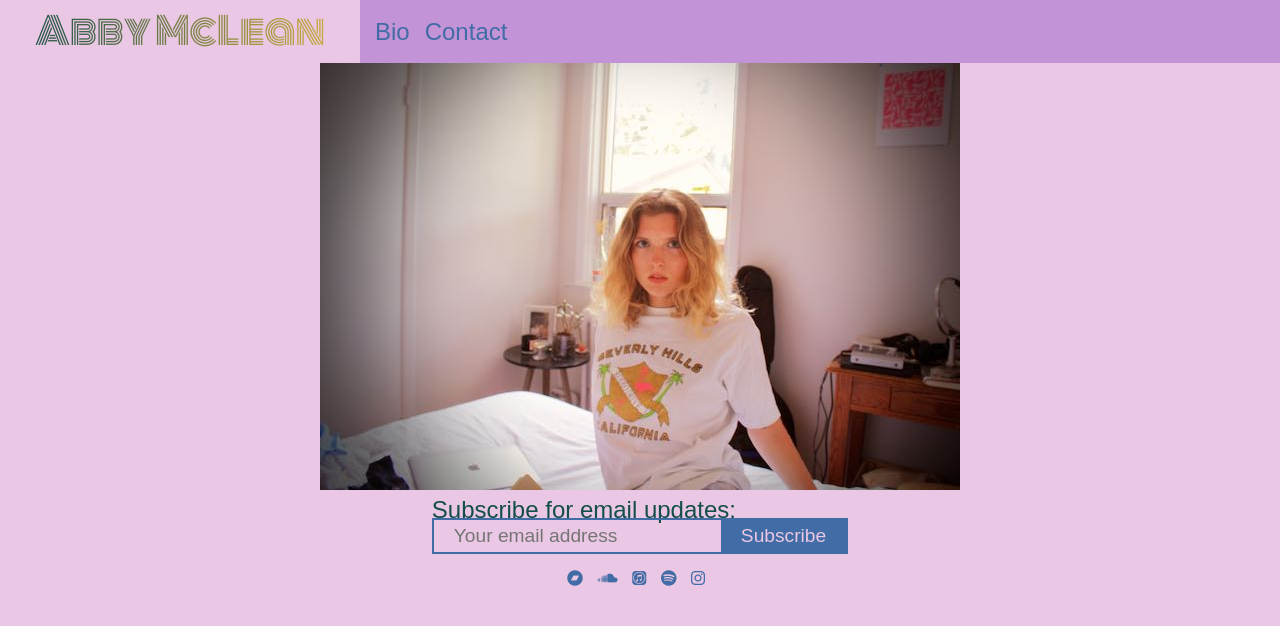
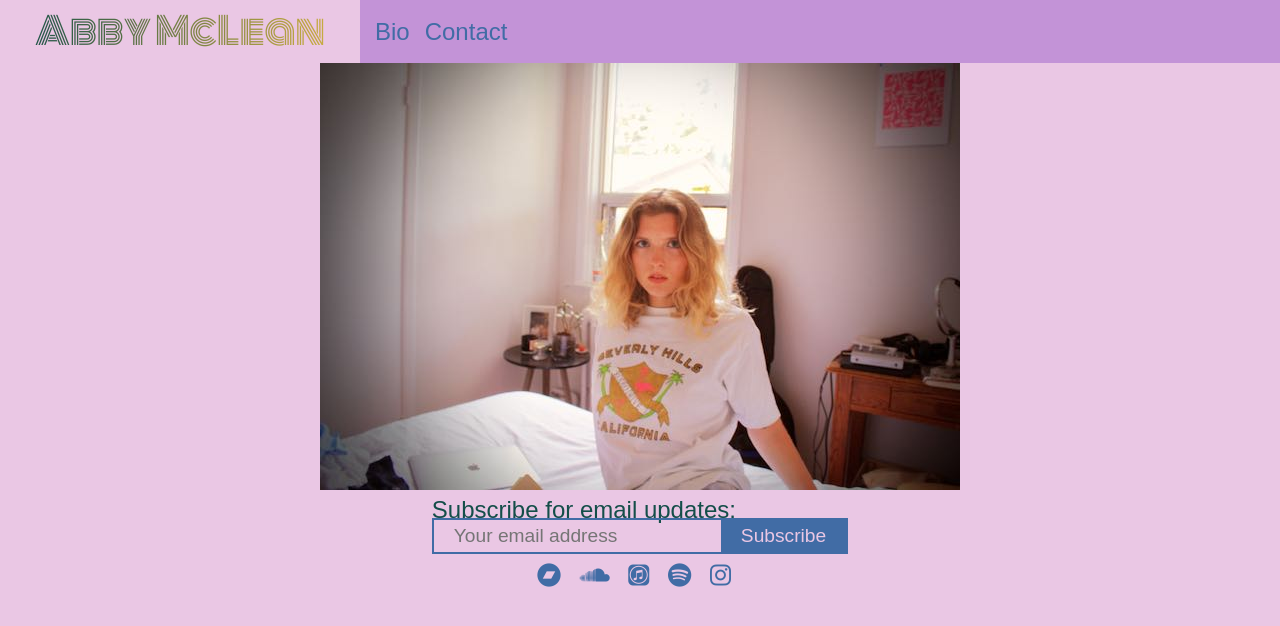
Before and after one commit to abbymclean/abbymclean.com, a plain HTML site: page index.html in a window 1280 px wide. Drawn offline with Linux system fonts and the light colour scheme; a web font is replaced by a local one.

Commit message:
slightly bigger icons

```diff
--- a/style.css
+++ b/style.css
@@ -142,8 +142,8 @@ legend {
 }
 
 .fab, .fa-brands {
-    font-size: 16px;
-    padding-right: 8px;
+    font-size: 24px;
+    padding-right: 12px;
 }
 #socials {
     text-align: center;
```
